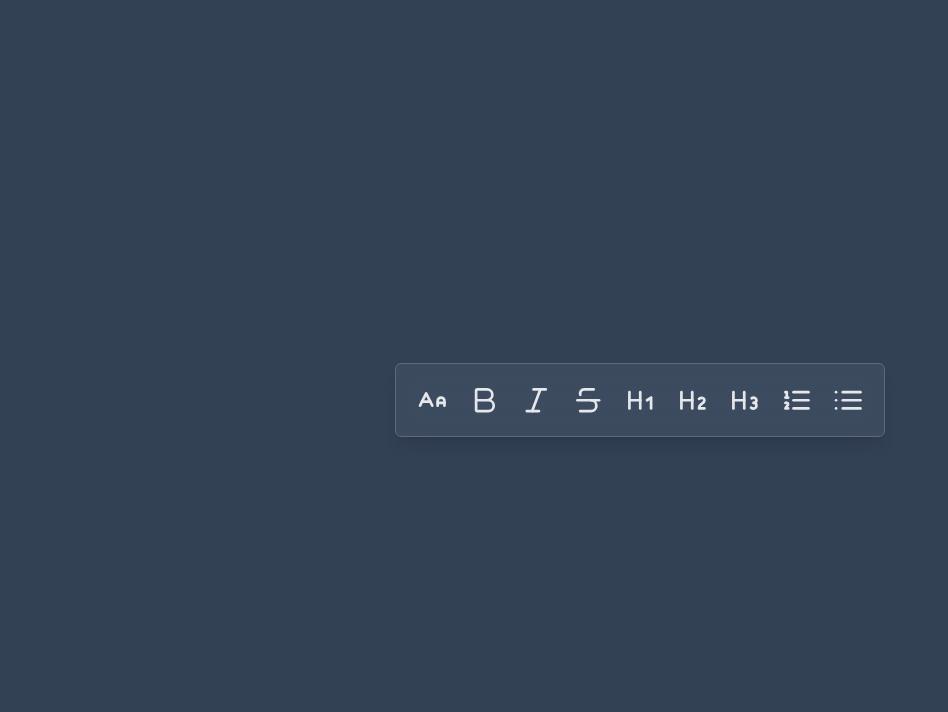
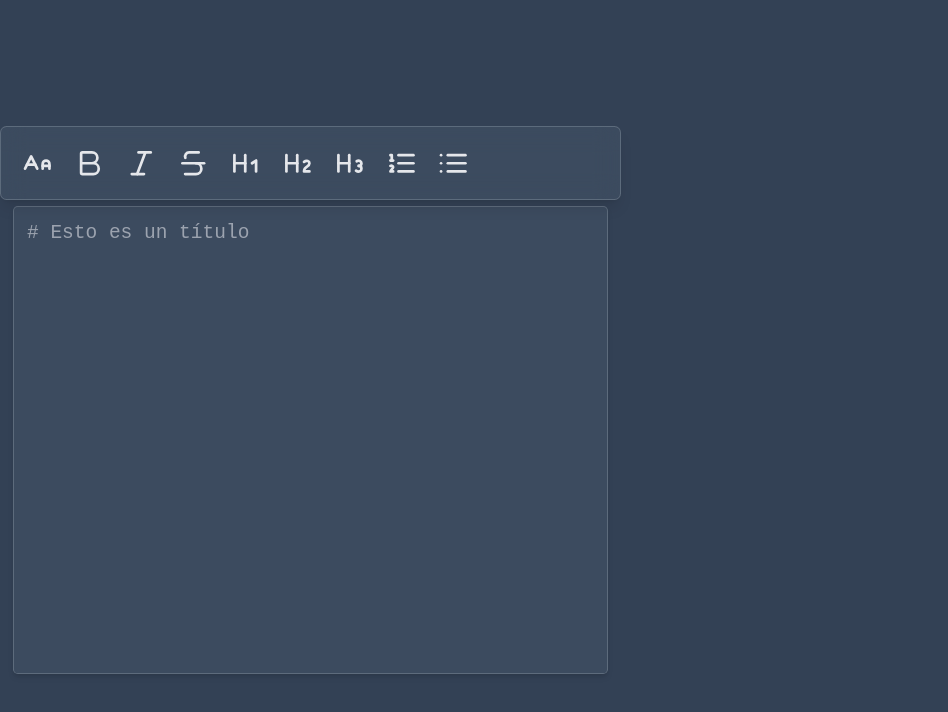
Before and after one commit to C0SS10/WriteDown, a React (Vite) app: page / in a window 1280 px wide. Shown: the top 712 px of the page, without its empty margins (0-948 px from the left). Built offline with nearby package versions, Linux system fonts and the light colour scheme.

Commit message:
Add MarkdownArea component ➕

```diff
--- /dev/null
+++ b/src/components/organisms/MarkdownArea.tsx
@@ -0,0 +1,11 @@
+import { Textarea } from "../atoms/Textarea";
+import { ToolBar } from "../molecules/ToolBar";
+
+export default function MarkdownArea() {
+  return (
+    <section className="flex flex-col gap-2">
+      <ToolBar />
+      <Textarea />
+    </section>
+  );
+}
--- a/src/pages/Editor.tsx
+++ b/src/pages/Editor.tsx
@@ -1,9 +1,9 @@
-import { ToolBar } from "../components/molecules/ToolBar";
+import MarkdownArea from "../components/organisms/MarkdownArea";
 
 export default function Editor() {
   return (
-    <div className="h-screen w-screen flex items-center justify-center gap-4 bg-slate-700">
-      <ToolBar />
+    <div className="h-screen w-screen flex flex-col items-start justify-center gap-4 bg-slate-700">
+      <MarkdownArea />
     </div>
   );
 }
```
